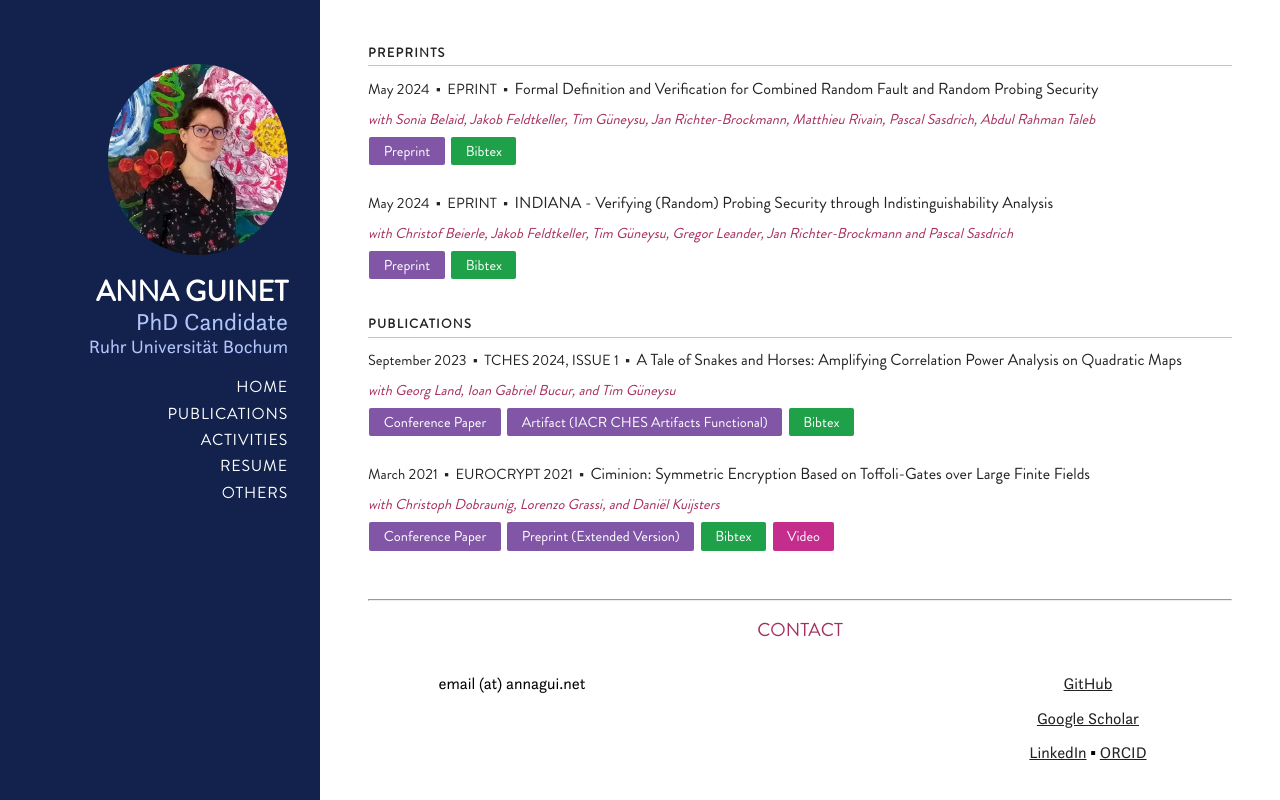
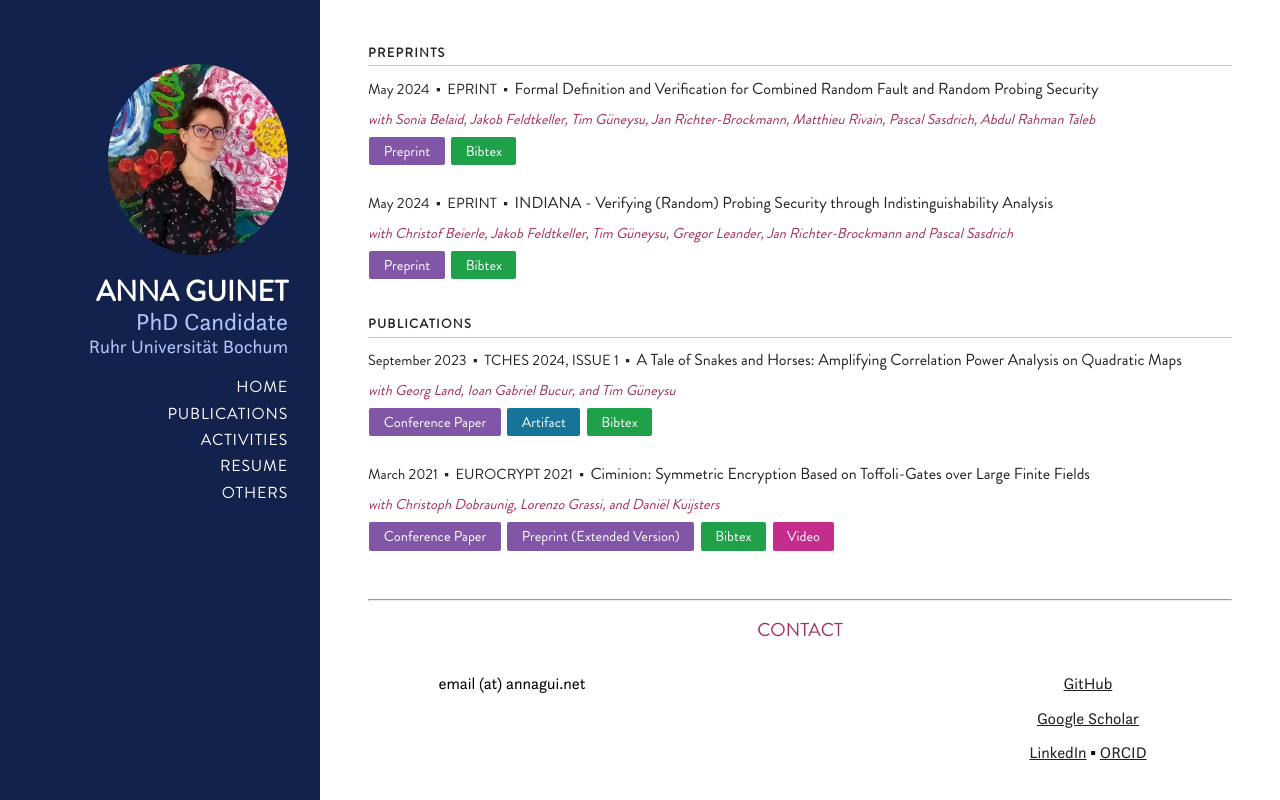
Before and after one commit to anna-guinet/personal-website, a PHP site: page /publications.html in a window 1280 px wide. Run offline with PHP 8.4, Linux system fonts and the light colour scheme; some libraries are stand-ins or nearby versions.

Commit message:
change button color artifact

```diff
--- a/css/layouts/blog.css
+++ b/css/layouts/blog.css
@@ -158,6 +158,10 @@ h3 {
 
 	.post-link-url {
         background: #8156a7;
+    }
+
+    .post-link-url2 {
+        background: #167499;
     }
 
     .post-link-video {
--- a/publications.html
+++ b/publications.html
@@ -108,7 +108,7 @@
 						<span class="post-location">with Georg Land, Ioan Gabriel Bucur, and Tim Güneysu</span>
 						<br />
 						<a class="pure-button post-link post-link-url" href="https://doi.org/10.46586/tches.v2024.i1.27-50">Conference Paper</a>
-						<a class="pure-button post-link post-link-url" href="https://artifacts.iacr.org/tches/2024/a3/">Artifact (IACR CHES Artifacts Functional)</a>
+						<a class="pure-button post-link post-link-url2" href="https://artifacts.iacr.org/tches/2024/a3/">Artifact</a>
 						<a class="pure-button post-link post-link-pdf" href="https://dblp.org/rec/journals/tches/GuinetLBG24.html?view=bibtex">Bibtex</a>
 					</div>
                 </section>
```
